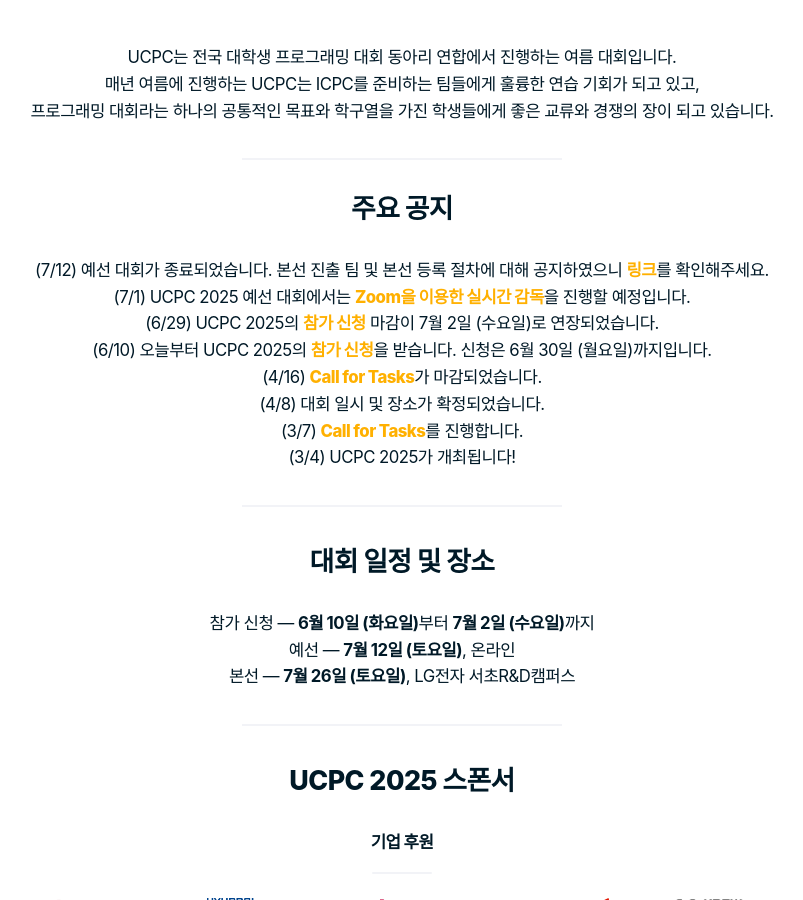
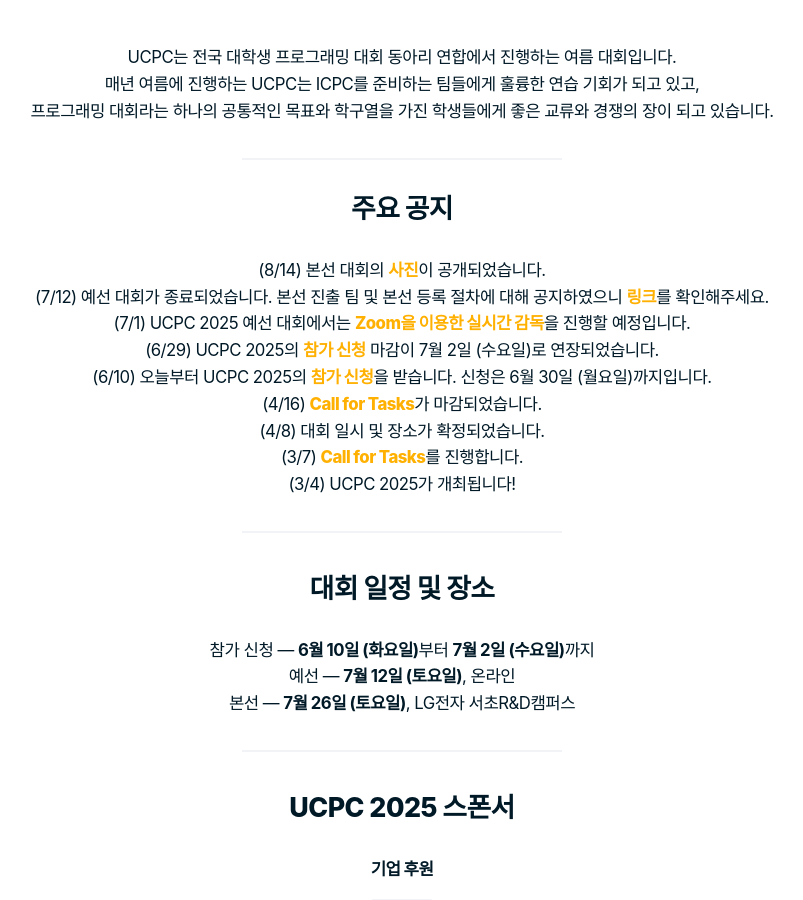
Before and after one commit to ucpcc/2025, a Jekyll site: the page built from index.md, in a window 1280 px wide and 900 px high, scrolled down 1392 px. Shown: the whole window, without its empty margins (238-1041 px from the left). Built offline with Jekyll 4.4.1, drawn with Linux system fonts in a browser that asks for light colours; some web fonts are replaced.

Commit message:
Add photo announcement (#33)

```diff
--- a/index.md
+++ b/index.md
@@ -5,6 +5,7 @@ title: UCPC 2025
 
 ## 주요 공지
 
+- (8/14) 본선 대회의 [사진](https://drive.google.com/drive/folders/1x_DR09jGzAnJutXdb7T-hFpYBauHhibB?usp=drive_link)이 공개되었습니다.
 - (7/12) 예선 대회가 종료되었습니다. 본선 진출 팀 및 본선 등록 절차에 대해 공지하였으니 [링크](https://www.acmicpc.net/board/view/161231)를 확인해주세요.
 - (7/1) UCPC 2025 예선 대회에서는 [Zoom을 이용한 실시간 감독](https://docs.google.com/document/d/1vrTIX3RskTrBfxUC0ZcPxCj00-Jco8y_JmncfJhT5WM/edit?usp=sharing)을 진행할 예정입니다.
 - (6/29) UCPC 2025의 [참가 신청](https://forms.gle/zKg7qPYJsY3XdgAU8) 마감이 7월 2일 (수요일)로 연장되었습니다.
```
